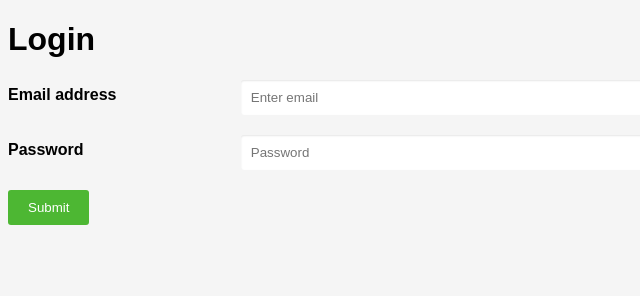
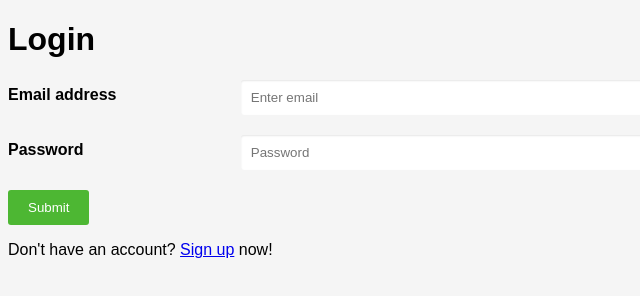
Before and after one commit to vinayck007/ChatApp, a website: page public/Login/login.html in a window 1280 px wide. Shown: the whole page, without its empty margins (0-640 px from the left). Drawn offline with Linux system fonts and the light colour scheme.

Commit message:
signup and login link

```diff
--- a/public/Login/login.html
+++ b/public/Login/login.html
@@ -21,6 +21,11 @@
                   <input type="password" class="form-control" id="password" placeholder="Password">
                 </div>
                 <button type="submit" class="btn btn-primary">Submit</button>
+                <div class="form-group">
+                  <div class="col-sm-offset-2 col-sm-10">
+                    <p>Don't have an account? <a href="../Signup/signup.html">Sign up</a> now!</p>
+                  </div>
+                </div>
               </form>
             </div>
           </div>
```
Also changed, not shown: public/Signup/signup.html (+4 -0 lines).
